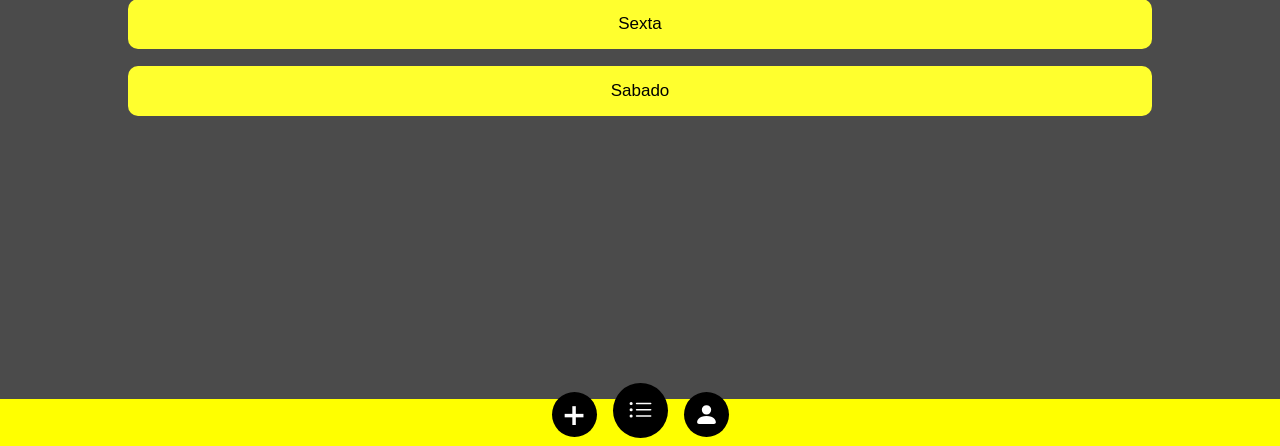
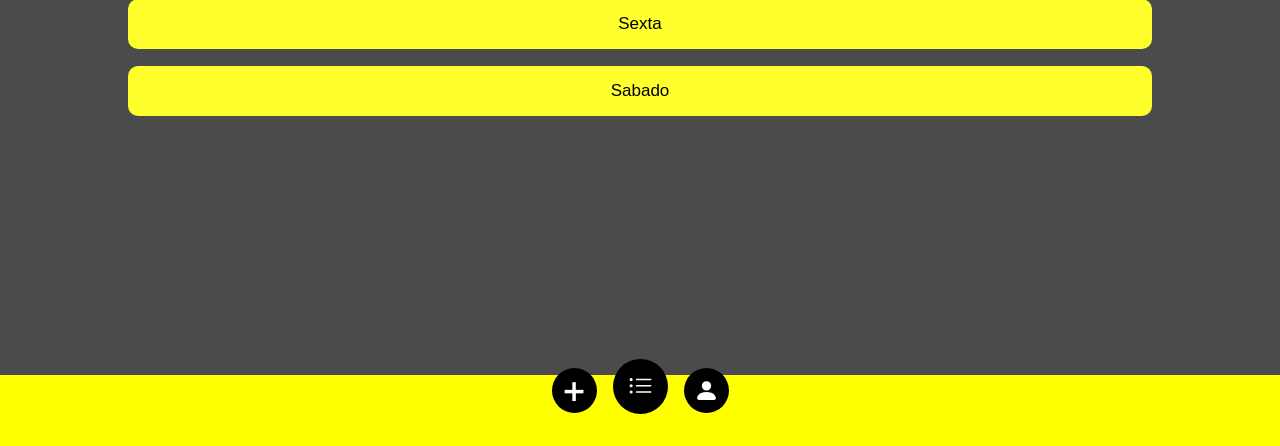
Before and after one commit to AdrianFurquim/Academy-Training, a PHP site: page / in a window 1280 px wide. Shown: the part 354-800 px from the top of the page. Run offline with PHP 8.4, Linux system fonts and the light colour scheme.

Commit message:
Subindo header para melhor usabilidade

```diff
--- a/style.css
+++ b/style.css
@@ -10,7 +10,7 @@ header{
     background-color: yellow;
     width: 100%;
     padding-top: 0.5em;
-    padding-bottom: 0.5em;
+    padding-bottom: 2em;
     display: flex;
     justify-content: center;
     position: fixed;
@@ -76,6 +76,10 @@ header h2{
     width: 25px;
     height: 25px;
     transition: 0.3s;
+}
+
+button{
+    color: black;
 }
 
 .criar_treino{
```
